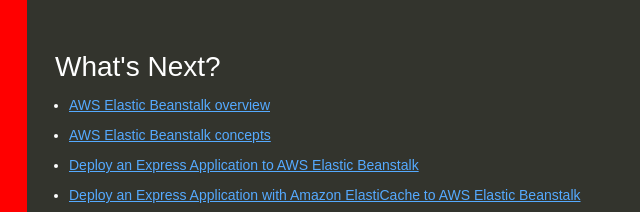
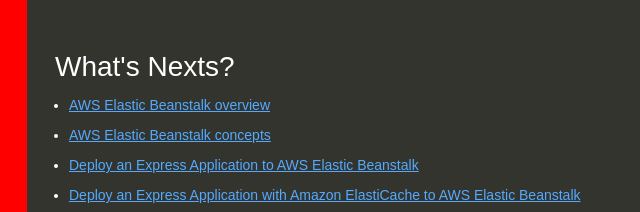
Before and after one commit to TalalGh2/MyNodeApp, a website: page index.html in a window 1280 px wide. Shown: the top 212 px of the page, 613-1253 px from the left. Drawn offline with Linux system fonts and the light colour scheme.

Commit message:
Update index.html333

```diff
--- a/index.html
+++ b/index.html
@@ -78,7 +78,7 @@
       <p>Your first AWS Elastic Beanstalk Node.js application is now running on your own dedicated environment in the AWS Cloud</p>
     </div>
     <div class="linksColumn">
-      <h2>What's Next?</h2>
+      <h2>What's Nexts?</h2>
       <ul>
         <li><a href="http://docs.aws.amazon.com/elasticbeanstalk/latest/dg/Welcome.html">AWS Elastic Beanstalk overview</a></li>
         <li><a href="http://docs.aws.amazon.com/elasticbeanstalk/latest/dg/concepts.html">AWS Elastic Beanstalk concepts</a></li>
```
